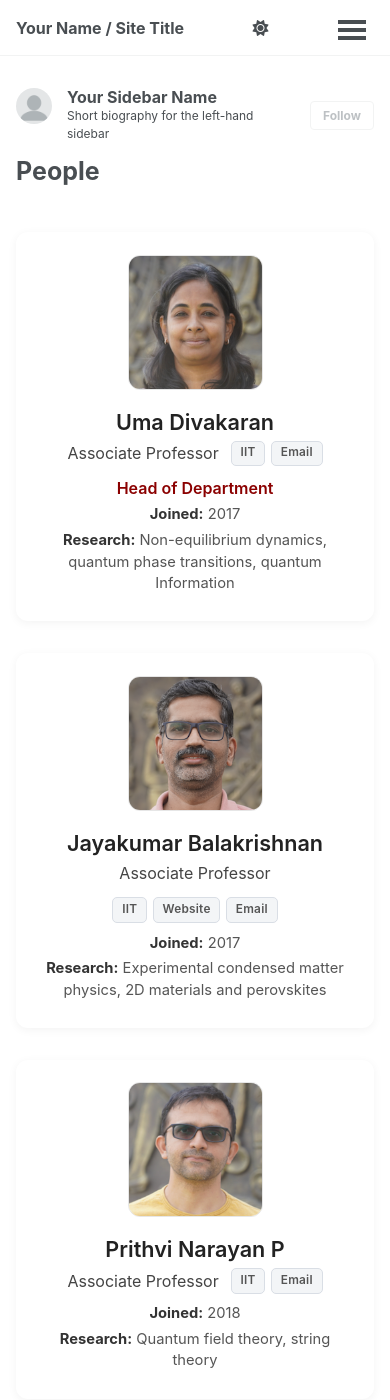
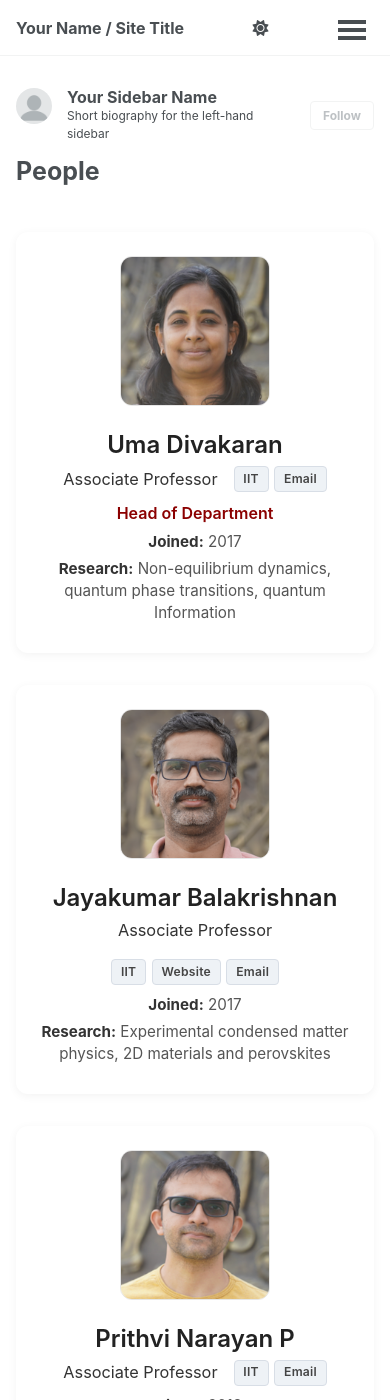
Before and after one commit to phyall/phyall.github.io, a Jekyll site: the page built from _pages/people.md, in a window 390 px wide and 1400 px high. Built offline with Jekyll 4.4.1, drawn with Linux system fonts in a browser that asks for light colours; a style sheet for code colours, icons or effects is not loaded.

Commit message:
Update main.scss

```diff
--- a/assets/css/main.scss
+++ b/assets/css/main.scss
@@ -40,13 +40,17 @@
 
 
 
+
+
+
+
 /* ==========================================================
    Faculty Grid
    ========================================================== */
 
 .faculty-grid {
     display: grid;
-    grid-template-columns: repeat(auto-fit, minmax(440px, 1fr));
+    grid-template-columns: repeat(auto-fit, minmax(540px, 1fr));
     gap: 2rem;
     margin: 3rem 0;
 }
@@ -58,28 +62,28 @@
 
 .faculty-card {
     display: flex;
+    gap: 1.5rem;
     align-items: flex-start;
-    gap: 1.2rem;
 
-    background: #ffffff;
+    background: #fff;
     border-radius: 12px;
-    padding: 1.4rem;
+    padding: 1.5rem;
 
-    box-shadow: 0 2px 10px rgba(0,0,0,0.05);
+    box-shadow: 0 2px 10px rgba(0,0,0,.05);
 
     transition:
-        transform 0.25s ease,
-        box-shadow 0.25s ease;
+        transform .25s ease,
+        box-shadow .25s ease;
 }
 
 .faculty-card:hover {
     transform: translateY(-4px);
-    box-shadow: 0 10px 28px rgba(0,0,0,0.12);
+    box-shadow: 0 10px 28px rgba(0,0,0,.12);
 }
 
 
 /* ==========================================================
-   Faculty Photo
+   Photo
    ========================================================== */
 
 .faculty-photo-container {
@@ -87,19 +91,20 @@
 }
 
 .faculty-photo {
-    width: 135px;
-    height: 135px;
+    width: 150px;
+    height: 150px;
 
     object-fit: cover;
-    display: block;
 
     border-radius: 12px;
     border: 1px solid #e6e6e6;
+
+    display: block;
 }
 
 
 /* ==========================================================
-   Faculty Content
+   Content
    ========================================================== */
 
 .faculty-content {
@@ -107,108 +112,132 @@
     min-width: 0;
 }
 
+.faculty-name {
+    margin: 0 0 .35rem 0;
 
-/* ==========================================================
-   Faculty Name
-   ========================================================== */
+    font-size: 1.5rem;
+    font-weight: 600;
+    color: #222;
 
-.faculty-name {
-    margin: 0 0 0.3rem 0;
-
-    font-size: 1.35rem;
-    font-weight: 600;
     line-height: 1.25;
-
-    color: #222;
 }
 
 
 /* ==========================================================
-   Header (Designation + Badges)
+   Header
    ========================================================== */
 
 .faculty-header {
+
     display: flex;
+
     justify-content: space-between;
+
     align-items: center;
+
+    gap: 1rem;
+
     flex-wrap: wrap;
 
-    gap: 0.75rem;
+    margin-bottom: .6rem;
 
-    margin-bottom: 0.6rem;
 }
 
 .faculty-designation {
+
     margin: 0;
 
-    font-size: 1rem;
-    color: #444;
+    color: #333;
+
+    font-size: 1.02rem;
+
 }
 
 
 /* ==========================================================
-   Link Badges
+   Badges
    ========================================================== */
 
 .faculty-links {
+
     display: flex;
+
+    gap: .35rem;
+
     flex-wrap: wrap;
-    gap: 0.35rem;
+
 }
 
 .faculty-links a {
+
     display: inline-block;
 
-    padding: 0.18rem 0.55rem;
+    padding: .18rem .55rem;
 
-    background: #f3f5f7;
-    border: 1px solid #d9dee5;
-    border-radius: 5px;
+    border-radius: 4px;
 
-    color: #555;
+    background: #eef2f6;
+
+    border: 1px solid #d8dee6;
+
+    color: #444;
+
     text-decoration: none;
 
-    font-size: 0.74rem;
+    font-size: .76rem;
+
     font-weight: 600;
-    letter-spacing: 0.02em;
 
-    transition:
-        background 0.2s ease,
-        border-color 0.2s ease,
-        color 0.2s ease;
+    letter-spacing: .02em;
+
+    transition: all .2s ease;
+
 }
 
 .faculty-links a:hover {
+
     background: #1d5fa7;
+
     border-color: #1d5fa7;
-    color: #fff;
+
+    color: white;
+
 }
 
 
 /* ==========================================================
-   Additional Information
+   Remaining text
    ========================================================== */
 
 .faculty-head-role {
-    margin: 0.3rem 0;
+
+    margin: .35rem 0;
+
+    color: #8b0000;
 
     font-weight: 600;
-    color: #8b0000;
+
 }
 
 .faculty-joined,
 .faculty-secondary,
 .faculty-research {
-    margin: 0.28rem 0;
+
+    margin: .3rem 0;
 
     color: #555;
-    font-size: 0.92rem;
+
+    font-size: .95rem;
+
     line-height: 1.45;
+
 }
 
 .faculty-joined strong,
 .faculty-research strong {
+
     color: #333;
+
 }
 
 
@@ -216,24 +245,23 @@
    Responsive
    ========================================================== */
 
-@media (max-width: 700px) {
+@media (max-width:700px){
 
-    .faculty-grid {
-        grid-template-columns: 1fr;
+    .faculty-grid{
+        grid-template-columns:1fr;
     }
 
-    .faculty-card {
-        flex-direction: column;
-        align-items: center;
-        text-align: center;
+    .faculty-card{
+        flex-direction:column;
+        align-items:center;
     }
 
-    .faculty-content {
-        text-align: center;
+    .faculty-content{
+        text-align:center;
     }
 
-    .faculty-header {
-        justify-content: center;
+    .faculty-header{
+        justify-content:center;
     }
 
 }
```
